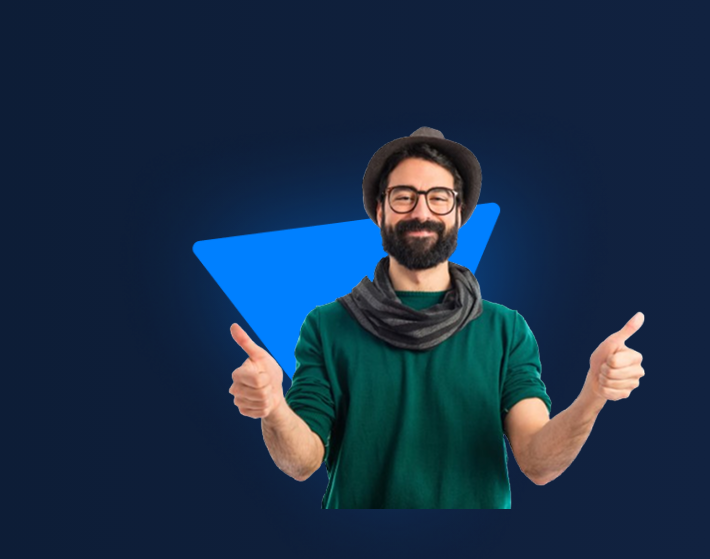
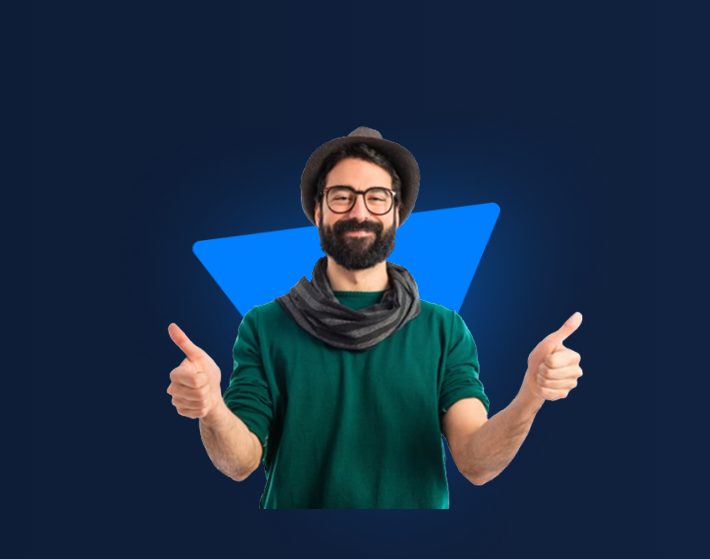
Before and after one commit to saidebinsabid/Protfolio_Tailwind-01, a plain HTML site: page index.html in a window 1280 px wide. Shown: the part 86-645 px from the top of the page, 570-1280 px from the left. Drawn offline with nearby package versions, Linux system fonts and the light colour scheme.

Commit message:
Fixed About Section image position

```diff
--- a/index.html
+++ b/index.html
@@ -42,7 +42,7 @@
         <!-- Right Image (Show First on Mobile) -->
         <div class="flex justify-center relative order-1 lg:order-2">
           <img src="images/Polygon.png" alt="Banner Image">
-          <img src="images/banner.png" alt="profile" class="absolute top-5 lg:left-16">
+          <img src="images/banner.png" alt="profile" class="absolute top-5">
         </div>
 
         <!-- Left Content (Show Second on Mobile) -->
```
